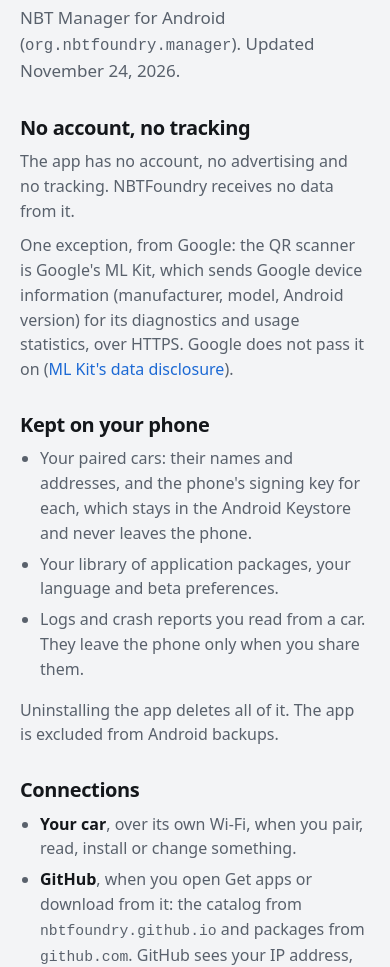
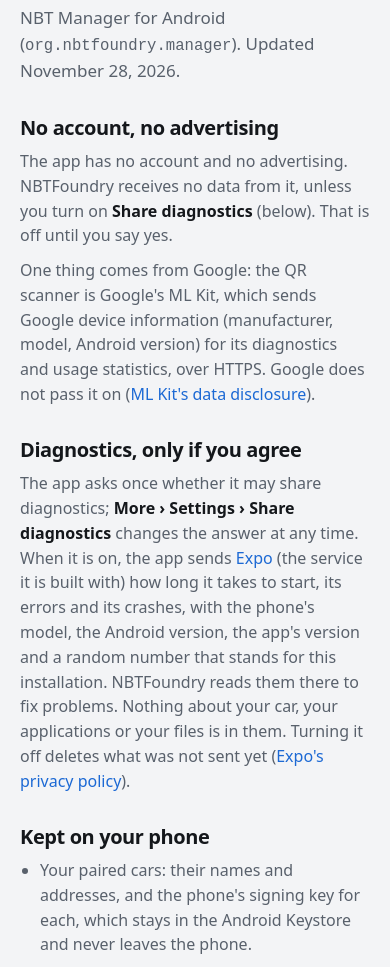
Before and after one commit to NBTFoundry/NBTFoundry.github.io, a plain HTML site: page site/privacy.html in a window 390 px wide. Shown: the part 168-1135 px from the top of the page. Drawn offline with Linux system fonts and the light colour scheme.

Commit message:
Privacy: the phone app's own updates and optional diagnostics (Expo)
From NBT Manager for Android 0.2.0: an update check sends Expo the app's
version and a random id of the installation; diagnostics (start-up times,
errors, crashes) are sent only after the user agreed.

```diff
--- a/site/privacy.html
+++ b/site/privacy.html
@@ -25,20 +25,30 @@
 </header>
 <main class="wrap section prose">
   <h1>Privacy</h1>
-  <p class="lede-left">NBT Manager for Android (<code>org.nbtfoundry.manager</code>). Updated November 24, 2026.</p>
+  <p class="lede-left">NBT Manager for Android (<code>org.nbtfoundry.manager</code>). Updated November 28, 2026.</p>
 
-  <h2>No account, no tracking</h2>
-  <p>The app has no account, no advertising and no tracking. NBTFoundry receives no data from it.</p>
-  <p>One exception, from Google: the QR scanner is Google's ML Kit, which sends Google device information
+  <h2>No account, no advertising</h2>
+  <p>The app has no account and no advertising. NBTFoundry receives no data from it, unless you turn on
+    <b>Share diagnostics</b> (below). That is off until you say yes.</p>
+  <p>One thing comes from Google: the QR scanner is Google's ML Kit, which sends Google device information
     (manufacturer, model, Android version) for its diagnostics and usage statistics, over HTTPS. Google does
     not pass it on (<a href="https://developers.google.com/ml-kit/android-data-disclosure">ML Kit's data
     disclosure</a>).</p>
+
+  <h2>Diagnostics, only if you agree</h2>
+  <p>The app asks once whether it may share diagnostics; <b>More › Settings › Share diagnostics</b> changes
+    the answer at any time. When it is on, the app sends <a href="https://expo.dev">Expo</a> (the service it
+    is built with) how long it takes to start, its errors and its crashes, with the phone's model, the
+    Android version, the app's version and a random number that stands for this installation. NBTFoundry
+    reads them there to fix problems. Nothing about your car, your applications or your files is in them.
+    Turning it off deletes what was not sent yet (<a href="https://expo.dev/privacy">Expo's privacy
+    policy</a>).</p>
 
   <h2>Kept on your phone</h2>
   <ul>
     <li>Your paired cars: their names and addresses, and the phone's signing key for each, which stays in
       the Android Keystore and never leaves the phone.</li>
-    <li>Your library of application packages, your language and beta preferences.</li>
+    <li>The application packages you downloaded, and your settings.</li>
     <li>Logs and crash reports you read from a car. They leave the phone only when you share them.</li>
   </ul>
   <p>Uninstalling the app deletes all of it. The app is excluded from Android backups.</p>
@@ -46,12 +56,16 @@
   <h2>Connections</h2>
   <ul>
     <li><b>Your car</b>, over its own Wi-Fi, when you pair, read, install or change something.</li>
-    <li><b>GitHub</b>, when you open Get apps or download from it: the catalog from
+    <li><b>GitHub</b>, when you check for new versions in Apps or download one: the catalog from
       <code>nbtfoundry.github.io</code> and packages from <code>github.com</code>. GitHub sees your IP
       address, as for any web request (<a href="https://docs.github.com/site-policy/privacy-policies/github-general-privacy-statement">GitHub's privacy statement</a>).</li>
+    <li><b>Expo</b>, when you check for an update of the app itself (More › About, or together with new
+      versions in Apps): the app's version and the random number of this installation, so that Expo can
+      answer with the right update. With diagnostics on, also what is described above.</li>
     <li><b>Google</b>, after you use the QR scanner: ML Kit's device information, above.</li>
   </ul>
-  <p>The app makes no other connection.</p>
+  <p>The app makes no other connection. Each follows something you do, or a choice you made: diagnostics
+    once you agreed to them, and <b>More › When the app opens</b>, which is off until you turn it on.</p>
 
   <h2>Permissions</h2>
   <ul>
```
